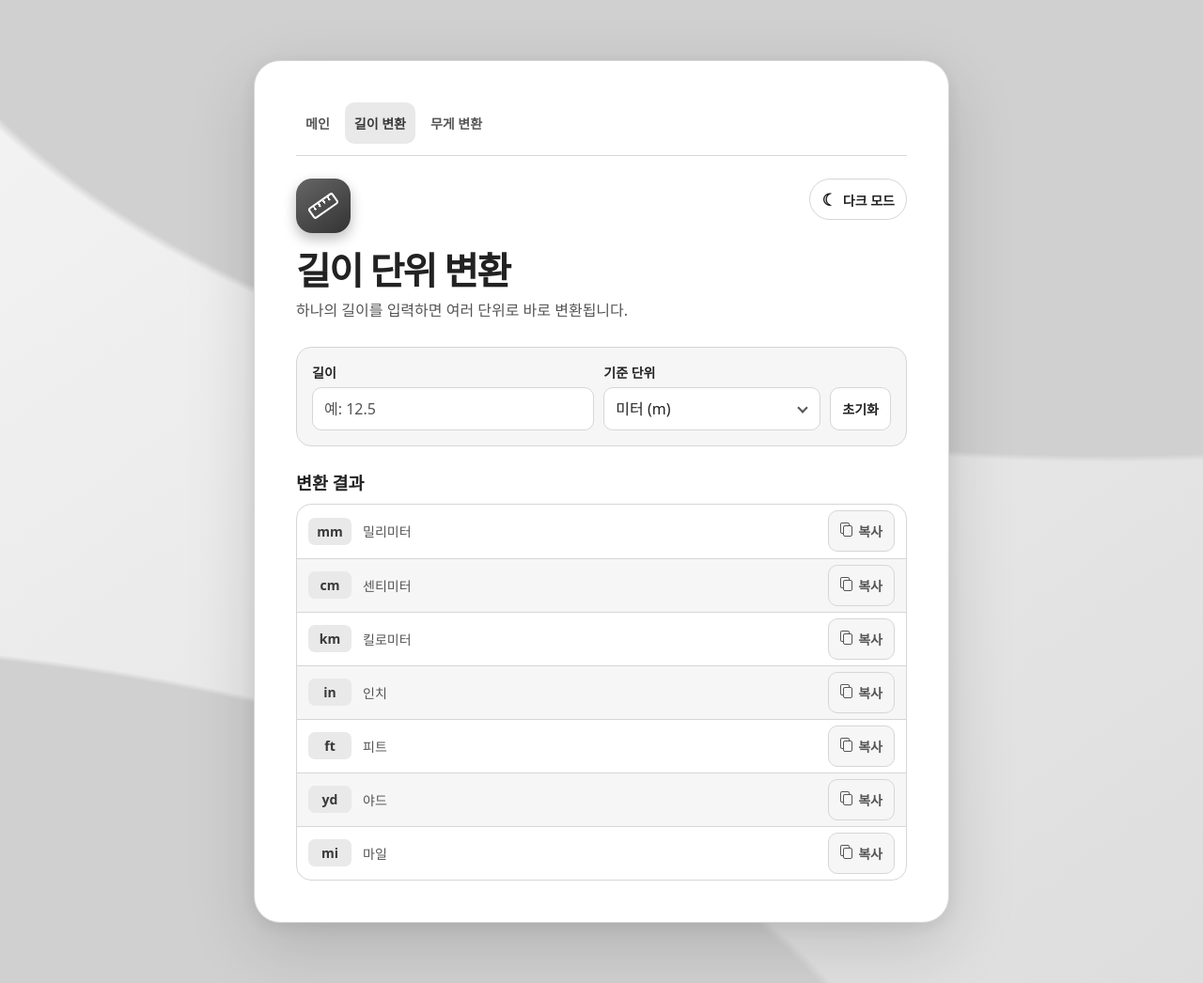
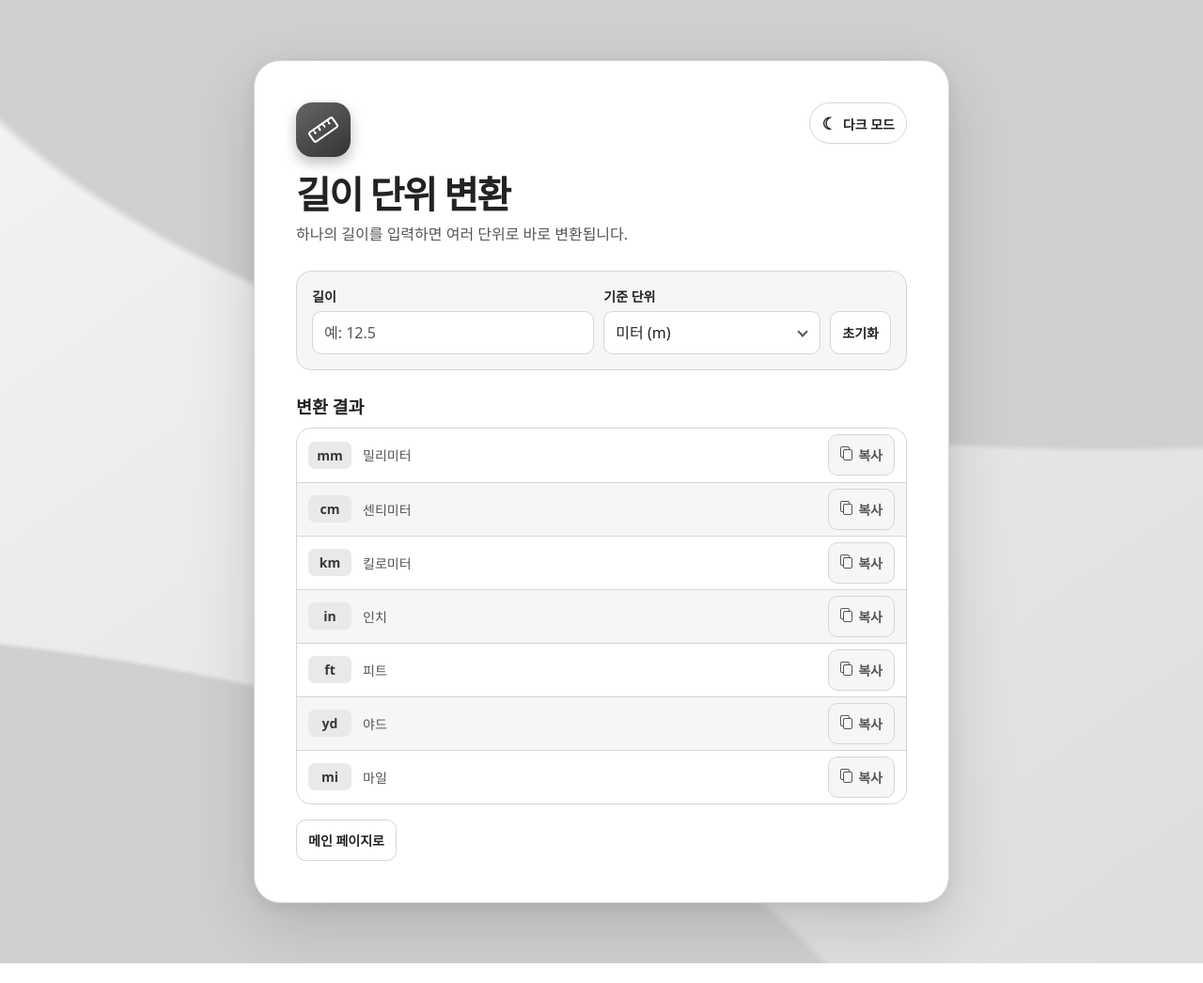
Before and after one commit to dulumary/WebPage, a plain HTML site: page 05codex/ex/ex01/length.html in a window 1280 px wide. Shown: the whole page at 94% size. After the commit the page ends 1025 px from the top, so only its background shows below. Drawn offline with Linux system fonts and the light colour scheme.

Commit message:
상단 메뉴 제거 및 메인 페이지 링크 추가

```diff
--- a/05codex/ex/ex01/css/style.css
+++ b/05codex/ex/ex01/css/style.css
@@ -98,7 +98,7 @@ button, input, select { font: inherit; color: inherit; }
 button { cursor: pointer; }
 button:disabled { cursor: default; color: var(--muted); background: var(--soft); }
 :where(a, button, input, select):focus-visible { outline: 2px solid var(--focus); outline-offset: 2px; }
-.theme-button, .reset-button, .copy-button {
+.theme-button, .reset-button, .copy-button, .home-link {
   min-height: 44px;
   border: 1px solid var(--border);
   border-radius: 10px;
@@ -110,7 +110,14 @@ button:disabled { cursor: default; color: var(--muted); background: var(--soft);
 }
 .theme-button { position: absolute; inset: 0 0 auto auto; border-radius: 24px; }
 .theme-icon { margin-right: 3px; font-size: 1.1rem; }
-button:hover:not(:disabled) { color: var(--accent); background: var(--accent-bg); }
+button:hover:not(:disabled), .home-link:hover { color: var(--accent); background: var(--accent-bg); }
+.home-link {
+  display: inline-flex;
+  align-items: center;
+  margin-top: 16px;
+  color: inherit;
+  text-decoration: none;
+}
 .controls {
   display: grid;
   grid-template-columns: minmax(0, 1.3fr) minmax(0, 1fr) auto;
@@ -185,29 +192,6 @@ h2 { margin: 0; font-size: 1.15rem; }
 .copy-button { display: inline-flex; align-items: center; gap: 6px; }
 .copy-icon { width: 10px; height: 12px; margin-left: 3px; border: 1px solid; border-radius: 2px; box-shadow: -3px -3px 0 -1px var(--surface), -3px -3px 0 0 currentColor; }
 
-.service-nav {
-  display: flex;
-  flex-wrap: wrap;
-  gap: 6px;
-  margin-bottom: 24px;
-  padding-bottom: 12px;
-  border-bottom: 1px solid var(--border);
-}
-.service-nav a {
-  display: inline-flex;
-  align-items: center;
-  min-height: 44px;
-  padding: 0 10px;
-  border-radius: 10px;
-  color: var(--muted);
-  font-size: .875rem;
-  font-weight: 650;
-  text-decoration: none;
-}
-.service-nav a[aria-current="page"], .service-nav a:hover {
-  color: var(--accent);
-  background: var(--accent-bg);
-}
 .home-hero { padding-top: 44px; }
 .english-title {
   display: block;
--- a/05codex/ex/ex01/js/script.js
+++ b/05codex/ex/ex01/js/script.js
@@ -33,7 +33,7 @@ const converters = {
 function initializeTheme() {
   const root = document.documentElement;
   const button = document.querySelector("#theme");
-  const links = document.querySelectorAll(".service-nav a, .converter-card");
+  const links = document.querySelectorAll(".converter-card, .home-link");
   const storageKey = "unit-converter-theme";
   const pageTheme = new URLSearchParams(location.search).get("theme");
   let savedTheme;
--- a/05codex/ex/ex01/length.html
+++ b/05codex/ex/ex01/length.html
@@ -9,11 +9,6 @@
 </head>
 <body>
   <main class="converter">
-    <nav class="service-nav" aria-label="변환기 메뉴">
-      <a href="index.html">메인</a>
-      <a href="length.html" aria-current="page">길이 변환</a>
-      <a href="weight.html">무게 변환</a>
-    </nav>
     <header class="hero">
       <button class="theme-button" id="theme" type="button" aria-pressed="false">
         <span class="theme-icon" aria-hidden="true">☾</span> 다크 모드
@@ -43,6 +38,7 @@
       </div>
       <ul id="result-list" class="result-list"></ul>
     </section>
+    <a class="home-link" href="index.html">메인 페이지로</a>
   </main>
 
   <template id="result-template">
```
Also changed, not shown: 05codex/ex/ex01/index.html (+0 -5 lines), 05codex/ex/ex01/weight.html (+1 -5 lines).
